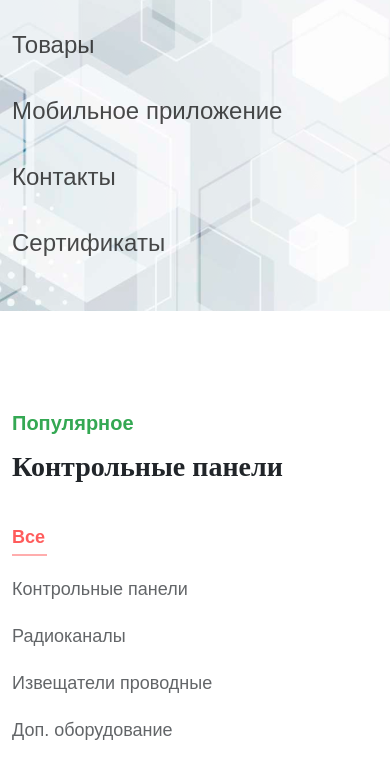
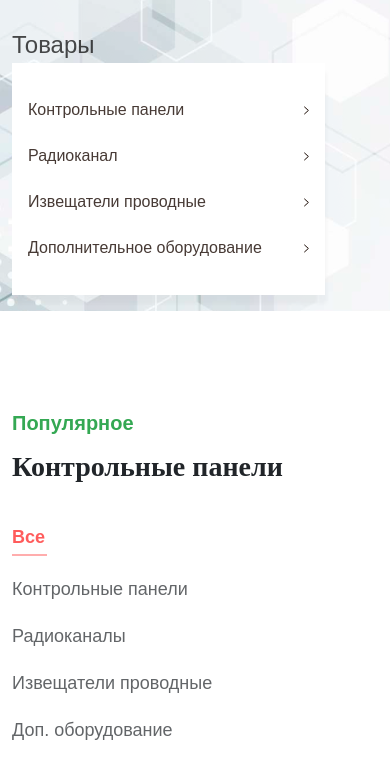
Before and after one commit to imqngali/raptor, a website: page app/index.html in a window 390 px wide. Shown: the part 67-844 px from the top of the page. Drawn offline with nearby package versions, Linux system fonts and the light colour scheme; files that its build step writes are made by us from their sources.

Commit message:
dropdown-menu

```diff
--- a/app/sass/blocks/header.sass
+++ b/app/sass/blocks/header.sass
@@ -176,7 +176,7 @@ header
                 margin-left: 0
 
                 &-child
-                    display: none !important
+                    display: block
 
             a
                 display: block
```
